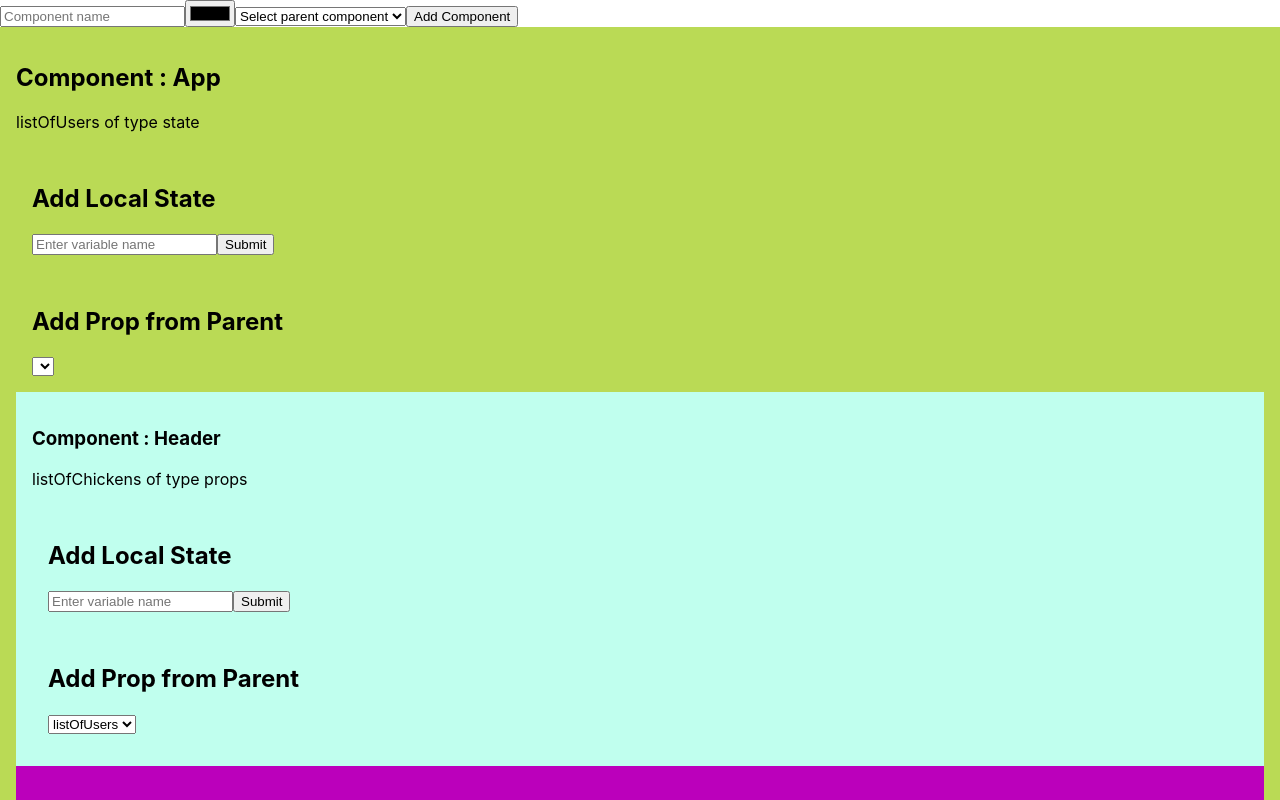
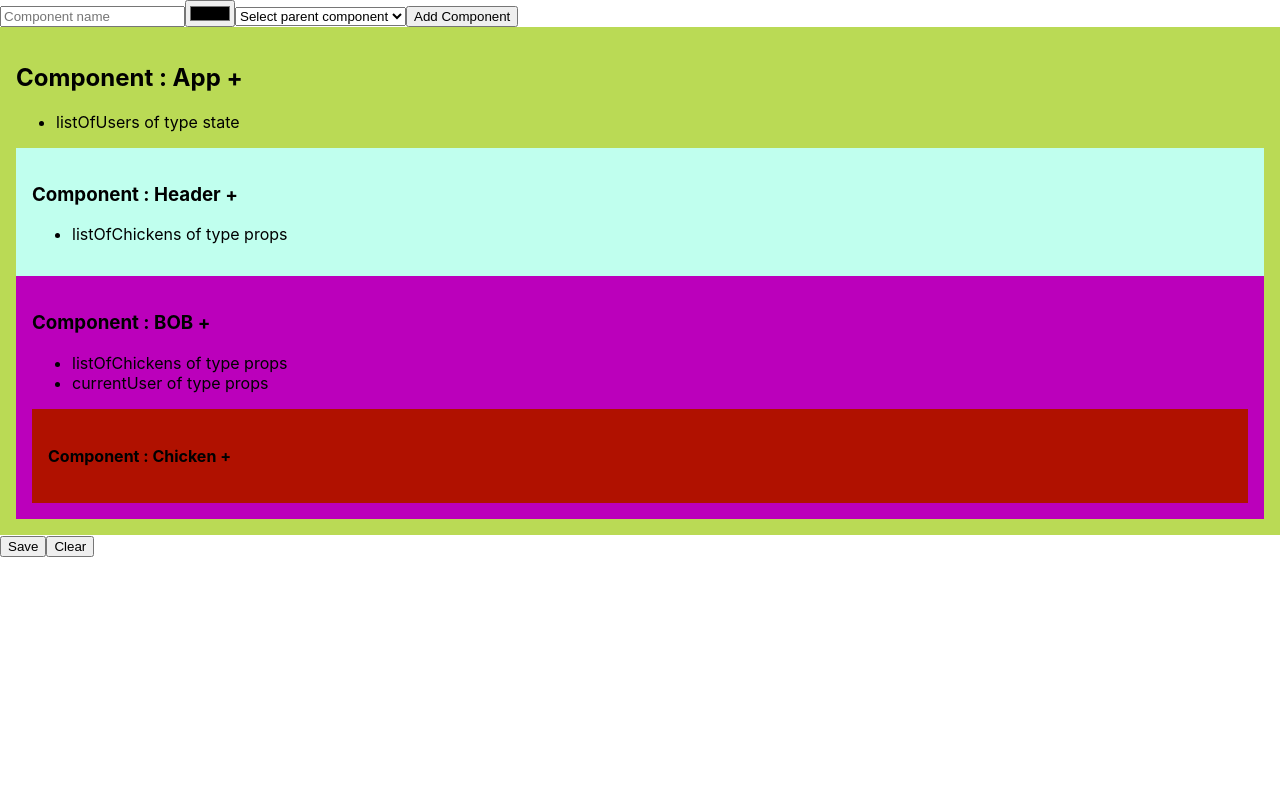
Before and after one commit to FrancisBourgouin/react-component-map, a React (Create React App) app: page / in a window 1280 px wide. Shown: the top 800 px of the page. Built offline with nearby package versions, Linux system fonts and the light colour scheme.

Commit message:
cleanup of key issues in maps

```diff
--- a/src/components/ComponentForm.jsx
+++ b/src/components/ComponentForm.jsx
@@ -47,7 +47,11 @@ export const ComponentForm = () => {
         <option value='null'>Select parent component</option>
         {components &&
           Object.values(components).map(component => (
-            <option name={component.name} value={component.id}>
+            <option
+              name={component.name}
+              value={component.id}
+              key={component.id}
+            >
               {component.name}
             </option>
           ))}
--- a/src/components/ComponentItem.jsx
+++ b/src/components/ComponentItem.jsx
@@ -1,20 +1,33 @@
-import React, { useContext } from "react";
+import React, { useContext, useState } from "react";
 import { VariablesForm } from "./VariablesForm";
 import { VariablesContext } from "../hooks/contextHooks";
 
 export const ComponentItem = props => {
   const { variables, setVariables } = useContext(VariablesContext);
+  const [visible, setVisible] = useState(false);
 
   const { current, availableProps } = props;
   return (
     <>
-      <h1>Component : {current.name}</h1>
-      {current.variables.map(variableId => (
-        <p>
-          {variables[variableId].name} of type {variables[variableId].type}
-        </p>
-      ))}
-      <VariablesForm availableProps={availableProps} variables={variables} />
+      <h1>
+        Component : {current.name}{" "}
+        <span
+          style={{ cursor: "pointer" }}
+          onClick={() => setVisible(!visible)}
+        >
+          +
+        </span>
+      </h1>
+      <ul>
+        {current.variables.map(variableId => (
+          <li key={`${current.id}${variableId}`}>
+            {variables[variableId].name} of type {variables[variableId].type}
+          </li>
+        ))}
+      </ul>
+      {visible && (
+        <VariablesForm {...{ currentId: current.id, availableProps }} />
+      )}
     </>
   );
 };
--- a/src/components/ComponentList.jsx
+++ b/src/components/ComponentList.jsx
@@ -11,6 +11,7 @@ export const ComponentList = props => {
       <ComponentList
         current={components[componentId]}
         availableProps={componentId !== "App" ? current.variables : []}
+        key={componentId}
       />
     );
   });
--- a/src/components/VariablesForm.jsx
+++ b/src/components/VariablesForm.jsx
@@ -1,18 +1,44 @@
-import React from "react";
+import React, { useContext, useState } from "react";
+import { VariablesContext, ComponentsContext } from "../hooks/contextHooks";
 
 export const VariablesForm = props => {
-  const { availableProps, variables } = props;
-  console.log(availableProps);
+  const { variables, setVariables } = useContext(VariablesContext);
+  const { components, setComponents } = useContext(ComponentsContext);
+  const { availableProps, currentId } = props;
+  const [stateForm, setStateForm] = useState({
+    name: "",
+    content: ""
+  });
+  const [propForm, setPropForm] = useState({
+    name: "",
+    content: ""
+  });
+
+  const addVariable = (event, action) => {
+    event.preventDefault();
+  };
+
+  const dummyVar = {
+    id: "1",
+    name: "listOfUsers",
+    content: "array",
+    type: "state"
+  };
   return (
-    <form action=''>
-      <section>
+    <>
+      <form action=''>
         <h2>Add Local State</h2>
-        <input type='text' placeholder='Enter variable name'></input>
+        <input
+          type='text'
+          placeholder='Enter variable name'
+          value={stateForm.name}
+          onChange={event => setStateForm(event.target.value)}
+        ></input>
         <input type='submit'></input>
-      </section>
-      <section>
+      </form>
+      <form action=''>
         <h2>Add Prop from Parent</h2>
-        {availableProps ? (
+        {availableProps.length ? (
           <select>
             {availableProps.map(propId => (
               <option value={propId}>{variables[propId].name}</option>
@@ -21,7 +47,7 @@ export const VariablesForm = props => {
         ) : (
           <p>There is no props available from the parent</p>
         )}
-      </section>
-    </form>
+      </form>
+    </>
   );
 };
--- a/src/helpers.js
+++ b/src/helpers.js
@@ -8,7 +8,6 @@ export const emptyLocalStorage = () => {
 export const getLocalStorage = callback => {
   if (localStorage.getItem("componentMap")) {
     const cMap = JSON.parse(localStorage.getItem("componentMap"));
-    console.log(cMap);
     if (cMap) {
       callback(cMap);
     }
```
